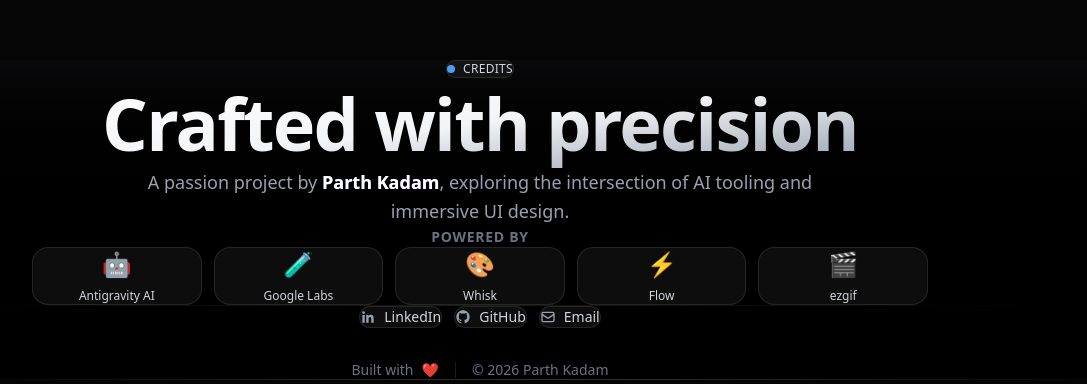
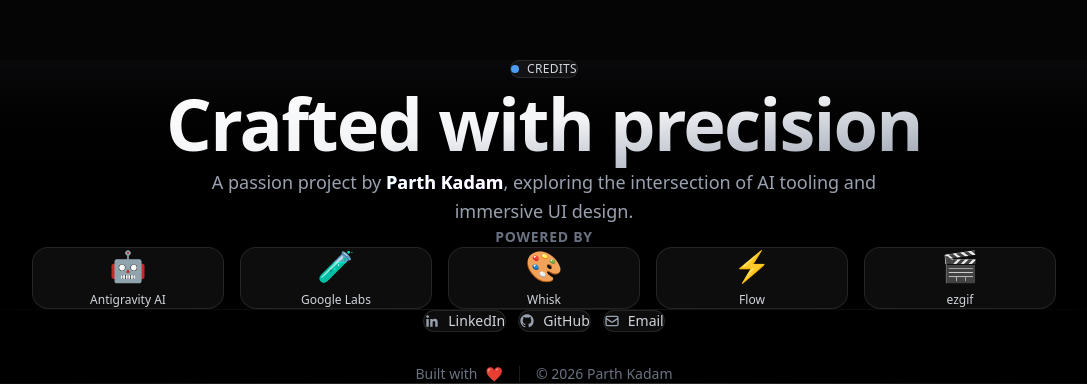
Before and after one commit to parthkk0/AsusTuf15, a Next.js app: page / in a window 1280 px wide. Shown: the part 3140-3524 px from the top of the page, without its empty margins (96-1183 px from the left). Built offline with nearby package versions, Linux system fonts and the light colour scheme.

Commit message:
Refactor Footer component with improved layout

```diff
--- a/app/components/Footer.tsx
+++ b/app/components/Footer.tsx
@@ -1,9 +1,9 @@
 "use client";
 
-import { motion } from "framer-motion";
+import { motion, Variants } from "framer-motion";
 import React from "react";
 
-const stagger = {
+const stagger: Variants = {
     hidden: { opacity: 0 },
     visible: {
         opacity: 1,
@@ -11,12 +11,12 @@ const stagger = {
     }
 };
 
-const fadeUp = {
+const fadeUp: Variants = {
     hidden: { opacity: 0, y: 20 },
     visible: {
         opacity: 1,
         y: 0,
-        transition: { duration: 0.6, ease: [0.22, 1, 0.36, 1] as const }
+        transition: { duration: 0.6, ease: "easeOut" }
     }
 };
 
@@ -26,7 +26,7 @@ export default function Footer() {
             {/* Ambient glow effect */}
             <div className="absolute inset-0 bg-[radial-gradient(ellipse_at_top,_var(--tw-gradient-stops))] from-blue-900/10 via-transparent to-transparent pointer-events-none" />
 
-            <div className="relative max-w-6xl mx-auto px-6 lg:px-8 py-24 lg:pr-16">
+            <div className="relative max-w-7xl mx-auto px-8 lg:px-12 py-24">
                 <motion.div
                     initial="hidden"
                     whileInView="visible"
@@ -62,8 +62,8 @@ export default function Footer() {
 
                     {/* Tools Grid */}
                     <motion.div variants={fadeUp} className="flex flex-col items-center">
-                        <h3 className="text-sm font-semibold text-gray-500 uppercase tracking-wider mb-4">Powered By</h3>
-                        <div className="grid grid-cols-2 md:grid-cols-3 lg:grid-cols-5 gap-3 w-full max-w-4xl">
+                        <h3 className="text-sm font-semibold text-gray-500 uppercase tracking-wider mb-4 text-center">Powered By</h3>
+                        <div className="grid grid-cols-2 sm:grid-cols-3 md:grid-cols-5 gap-4 w-full max-w-5xl justify-items-center">
                             <ToolCard emoji="🤖" label="Antigravity AI" href="https://antigravity.google" />
                             <ToolCard emoji="🧪" label="Google Labs" href="https://labs.google" />
                             <ToolCard emoji="🎨" label="Whisk" href="https://labs.google" />
@@ -123,13 +123,13 @@ function ToolCard({ emoji, label, href }: { emoji: string; label: string; href:
             href={href}
             target="_blank"
             rel="noopener noreferrer"
-            className="group relative flex flex-col items-center justify-center gap-2 p-4 bg-white/5 border border-white/10 rounded-2xl hover:bg-white/10 hover:border-white/20 transition-all duration-300 hover:scale-105"
+            className="group relative flex flex-col items-center justify-center gap-2 p-5 w-full bg-white/5 border border-white/10 rounded-2xl hover:bg-white/10 hover:border-white/20 transition-all duration-300 hover:scale-105"
             aria-label={`Visit ${label}`}
         >
-            <span className="text-2xl group-hover:scale-110 transition-transform duration-300" aria-hidden>
+            <span className="text-3xl group-hover:scale-110 transition-transform duration-300" aria-hidden>
                 {emoji}
             </span>
-            <span className="text-xs font-medium text-gray-300 group-hover:text-white transition-colors">
+            <span className="text-xs font-medium text-gray-300 group-hover:text-white transition-colors text-center">
                 {label}
             </span>
             <div className="absolute inset-0 rounded-2xl bg-gradient-to-br from-blue-500/0 to-purple-500/0 group-hover:from-blue-500/10 group-hover:to-purple-500/10 transition-all duration-300" />
```
